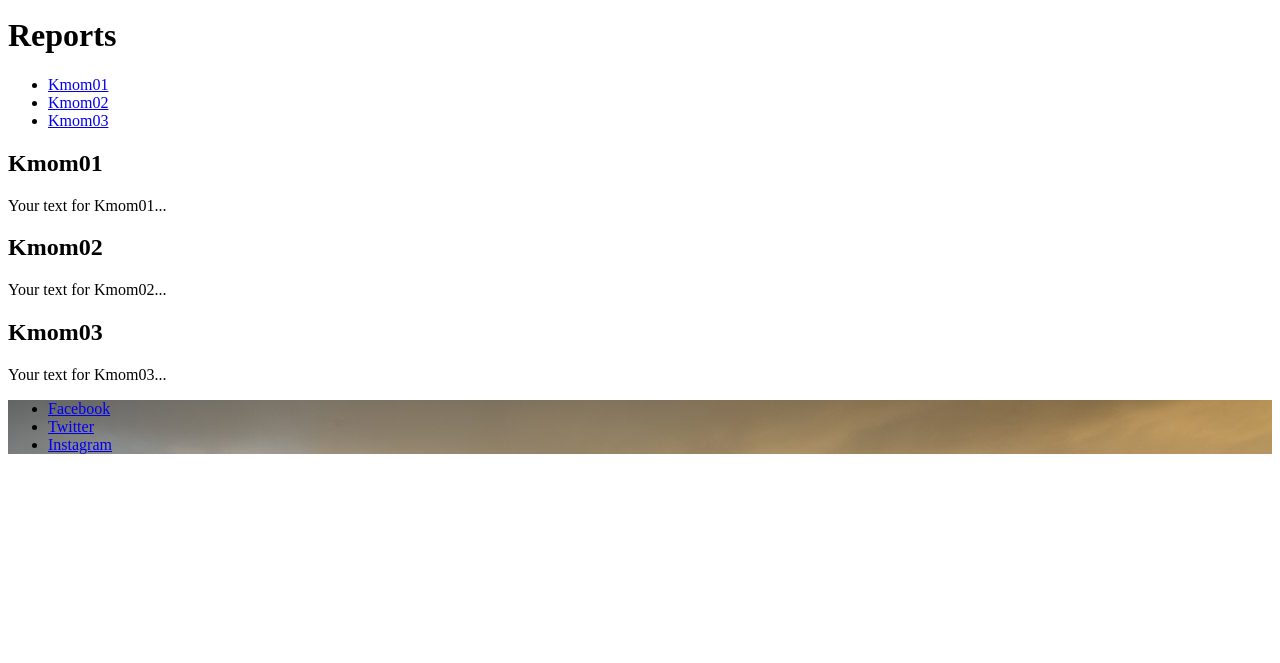
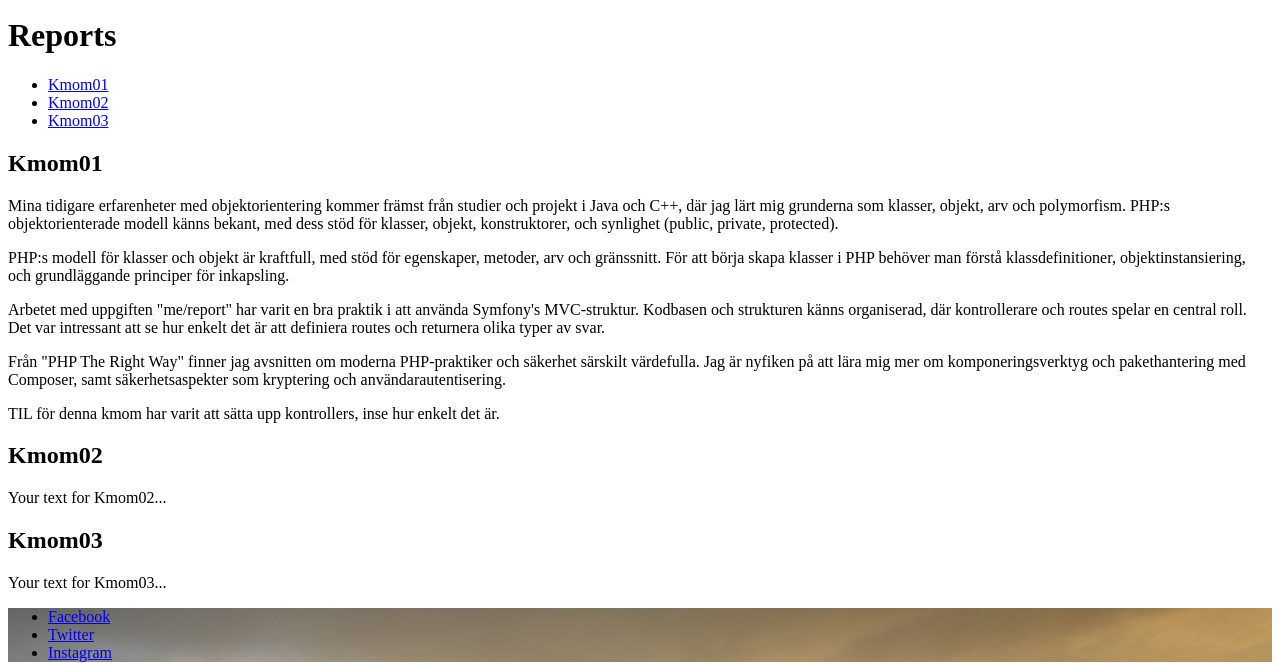
Before and after one commit to TinkzBot/Report, a Symfony app: template templates/report.html.twig in a window 1280 px wide. Shown: the part 138-801 px from the top of the page. Before the commit the page ends 592 px from the top, so only its background shows below. Run offline with Twig, Linux system fonts and the light colour scheme; the template is opened without the code that fills it, so the values that code supplies are empty; some libraries are stand-ins or nearby versions.

Commit message:
Added Text For Kmom01

```diff
--- a/templates/report.html.twig
+++ b/templates/report.html.twig
@@ -10,14 +10,20 @@
             <li><a href="#kmom01">Kmom01</a></li>
             <li><a href="#kmom02">Kmom02</a></li>
             <li><a href="#kmom03">Kmom03</a></li>
-            <!-- Add additional kmom links as needed -->
         </ul>
     </nav>
 
-    <section class="report-section" id="kmom01">
-        <h2>Kmom01</h2>
-        <p>Your text for Kmom01...</p>
-    </section>
+<section class="report-section" id="kmom01">
+    <h2>Kmom01</h2>
+    <p>Mina tidigare erfarenheter med objektorientering kommer främst från studier och projekt i Java och C++, där jag lärt mig grunderna som klasser, objekt, arv och polymorfism. PHP:s objektorienterade modell känns bekant, med dess stöd för klasser, objekt, konstruktorer, och synlighet (public, private, protected).</p>
+    <p>PHP:s modell för klasser och objekt är kraftfull, med stöd för egenskaper, metoder, arv och gränssnitt. För att börja skapa klasser i PHP behöver man förstå klassdefinitioner, objektinstansiering, och grundläggande principer för inkapsling.</p>
+    <p>Arbetet med uppgiften "me/report" har varit en bra praktik i att använda Symfony's MVC-struktur. Kodbasen och strukturen känns organiserad, där kontrollerare och routes spelar en central roll. Det var intressant att se hur enkelt det är att definiera routes och returnera olika typer av svar.</p>
+    <p>Från "PHP The Right Way" finner jag avsnitten om moderna PHP-praktiker och säkerhet särskilt värdefulla. Jag är nyfiken på att lära mig mer om komponeringsverktyg och pakethantering med Composer, samt säkerhetsaspekter som kryptering och användarautentisering.</p>
+    <p>
+    TIL för denna kmom har varit att sätta upp kontrollers, inse hur enkelt det är.
+    </p>
+</section>
+
 
     <section class="report-section" id="kmom02">
         <h2>Kmom02</h2>
```
